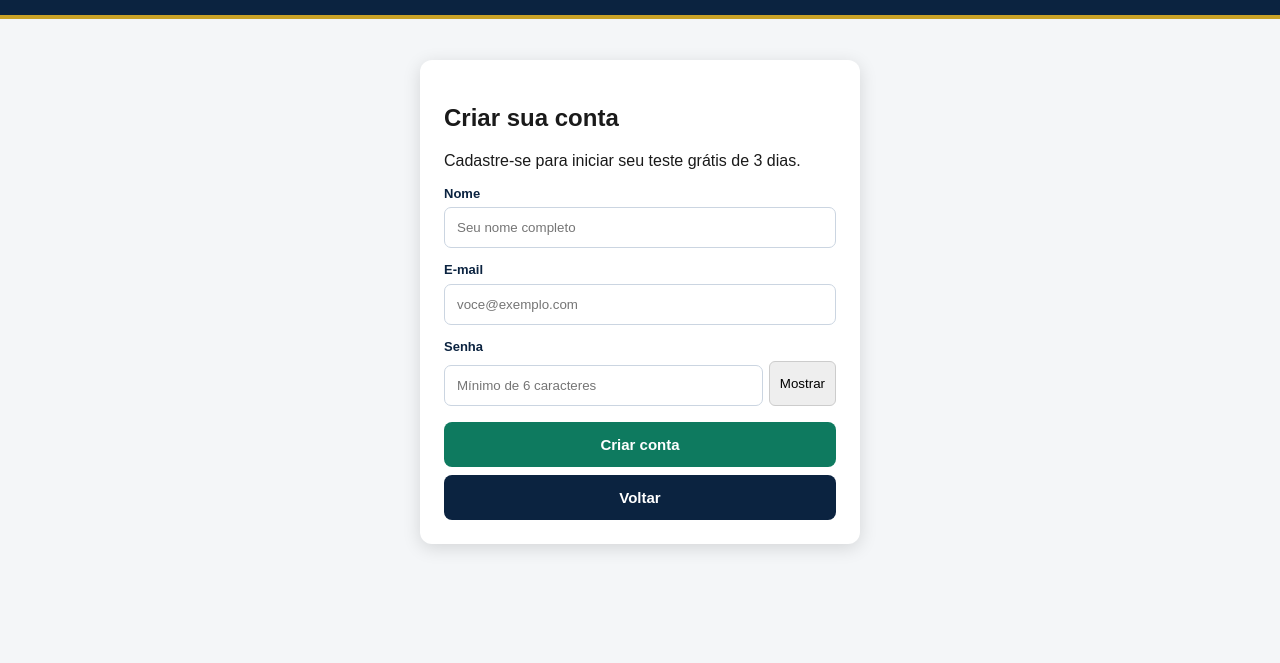
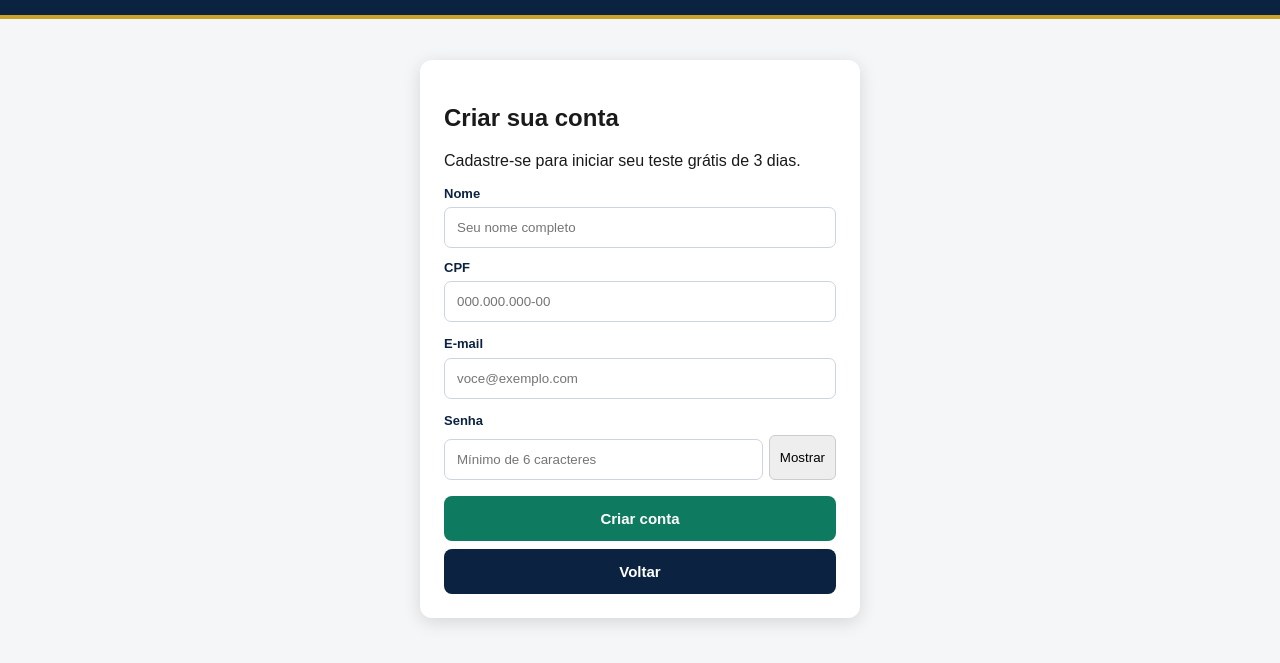
Before and after one commit to Douglas-Almeida23/ValidaLaudos, a plain HTML site: page index.html in a window 1280 px wide. Both pictures are taken after a click on the button "QUERO TESTAR 3 DIAS GRÁTIS →". Shown: the part 65-728 px from the top of the page. Drawn offline with nearby package versions, Linux system fonts and the light colour scheme.

Commit message:
Update index.html

```diff
--- a/index.html
+++ b/index.html
@@ -91,6 +91,18 @@
 
     <label id="authNomeLabel" for="authNome">Nome</label>
     <input id="authNome" type="text" placeholder="Seu nome completo" style="width:100%;padding:12px;margin:6px 0 12px;box-sizing:border-box">
+
+<label id="authCpfLabel" for="authCpf">CPF</label>
+<input
+  id="authCpf"
+  type="text"
+  placeholder="000.000.000-00"
+  inputmode="numeric"
+  autocomplete="off"
+  maxlength="14"
+  style="width:100%;padding:12px;margin:6px 0 12px;box-sizing:border-box"
+>
+
 
     <label for="authEmail">E-mail</label>
     <input id="authEmail" type="email" placeholder="voce@exemplo.com" autocomplete="email" style="width:100%;padding:12px;margin:6px 0 12px;box-sizing:border-box">
@@ -191,17 +203,26 @@ function alternarSenha() {
   const nomeLabel = document.getElementById("authNomeLabel");
   const nome = document.getElementById("authNome");
   const titulo = document.getElementById("authTitulo");
+
+const cpfLabel = document.getElementById("authCpfLabel");
+const cpf = document.getElementById("authCpf");
+
   const descricao = document.getElementById("authDescricao");
   const botao = document.getElementById("authBotao");
   const mensagem = document.getElementById("authMensagem");
 
   nome.value = "";
+    cpf.value = "";
   document.getElementById("authEmail").value = "";
   document.getElementById("authSenha").value = "";
   mensagem.textContent = "";
 
   nomeLabel.style.display = tipo === "CADASTRO" ? "block" : "none";
-  nome.required = tipo === "CADASTRO";
+
+cpfLabel.style.display = tipo === "CADASTRO" ? "block" : "none";
+cpf.style.display = tipo === "CADASTRO" ? "block" : "none";
+cpf.required = tipo === "CADASTRO";
+ nome.required = tipo === "CADASTRO";
 
   if (tipo === "CADASTRO") {
     titulo.textContent = "Criar sua conta";
```
